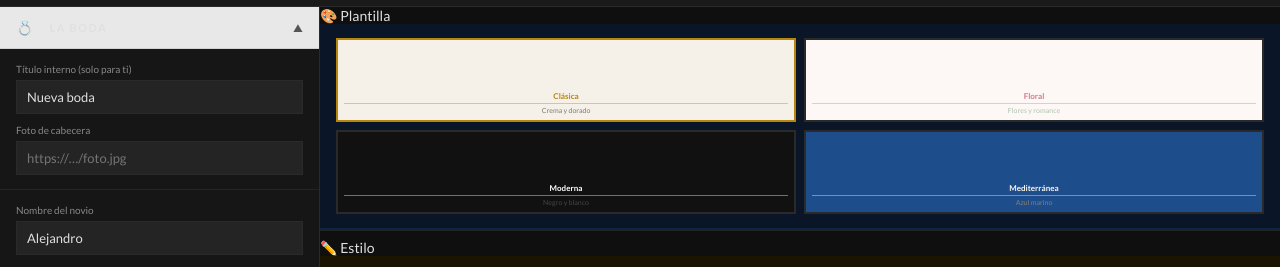
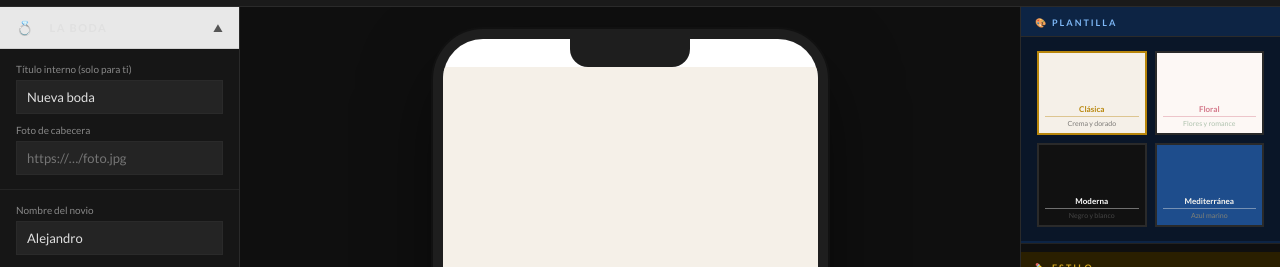
Before and after one commit to PabliVM/invitaciones-bodas, a plain HTML site: page editor.html in a window 1280 px wide. Shown: the part 41-308 px from the top of the page. Drawn offline with nearby package versions, Linux system fonts and the light colour scheme; a web font is replaced by a local one.

Commit message:
Update editor layout and add right panel styles
Added styles for the right editor panel and adjusted layout.

```diff
--- a/css/editor.css
+++ b/css/editor.css
@@ -1,7 +1,8 @@
 /* editor.css — Estilos del panel de edición y layout del editor */
 
 :root {
-  --editor-panel-width: 320px;
+  --editor-panel-width: 240px;
+  --editor-panel-right-width: 260px;
   --editor-bg: #0f0f0f;
   --editor-panel-bg: #1a1a1a;
   --editor-border: #2a2a2a;
@@ -27,7 +28,7 @@ html, body {
 /* ─── Layout principal ─── */
 .editor-layout {
   display: grid;
-  grid-template-columns: var(--editor-panel-width) 1fr;
+  grid-template-columns: var(--editor-panel-width) 1fr var(--editor-panel-right-width);
   grid-template-rows: 48px 1fr;
   height: 100vh;
   overflow: hidden;
@@ -97,7 +98,7 @@ html, body {
 }
 .btn--ghost:hover { color: var(--editor-text); }
 
-/* ─── Panel lateral ─── */
+/* ─── Panel lateral izquierdo ─── */
 .editor-panel {
   background: var(--editor-panel-bg);
   border-right: 1px solid var(--editor-border);
@@ -344,6 +345,8 @@ html, body {
   justify-content: center;
   overflow-y: auto;
   padding: 32px 24px;
+  grid-column: 2;
+  grid-row: 2;
 }
 
 .preview-phone {
@@ -1603,3 +1606,40 @@ html, body {
   background: #242424;
   margin: 4px -16px;
 }
+
+
+/* ─── Panel derecho (Plantilla + Estilo) ─── */
+.editor-panel-right {
+  background: #0f0f0f;
+  border-left: 1px solid var(--editor-border);
+  overflow-y: auto;
+  overflow-x: hidden;
+  scrollbar-width: thin;
+  scrollbar-color: #333 transparent;
+  grid-column: 3;
+  grid-row: 2;
+}
+
+.editor-panel-right::-webkit-scrollbar { width: 4px; }
+.editor-panel-right::-webkit-scrollbar-track { background: transparent; }
+.editor-panel-right::-webkit-scrollbar-thumb { background: #333; border-radius: 2px; }
+
+/* Labels de bloque en panel derecho */
+.panel-bloque-label {
+  padding: 10px 14px 8px;
+  font-size: 9px;
+  font-weight: 700;
+  letter-spacing: 2px;
+  text-transform: uppercase;
+  border-bottom: 1px solid var(--editor-border);
+}
+
+.panel-bloque-label--plantilla {
+  background: #0d2444;
+  color: #7eb8f7;
+}
+
+.panel-bloque-label--estilo {
+  background: #2a1f00;
+  color: #d4a820;
+}
```
